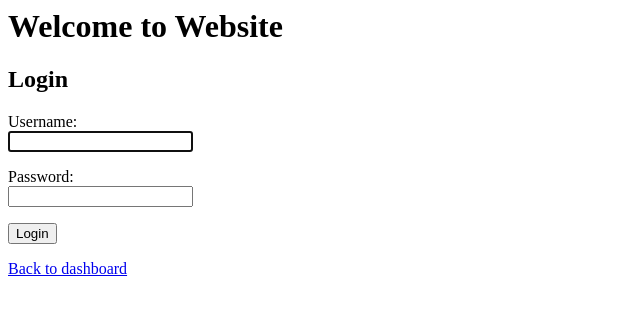
After one commit to mlzepplin/website, a Django app: page /accounts/login/ in a window 1280 px wide. The commit adds this page. Shown: the top 315 px of the page, without its empty margins (0-640 px from the left). Run offline with Django 5.2, Linux system fonts and the light colour scheme.

Commit message:
add django login support

```diff
--- a/website/users/templates/base.html
+++ b/website/users/templates/base.html
@@ -1,4 +1,13 @@
 <!--users/templates/base.html-->
+
+<style>
+    label, input {
+        display: block;
+    }
+    span.helptext {
+        display: none;
+    }
+</style>
 
 <h1>Welcome to Website</h1>
 
--- /dev/null
+++ b/website/users/templates/registration/login.html
@@ -0,0 +1,15 @@
+<!--users/templates/registration/login.html-->
+
+{% extends 'base.html' %}
+
+{% block content %}
+<h2>Login</h2>
+
+<form method="post">
+    {% csrf_token %}
+    {{ form.as_p }}
+    <input type="submit" value="Login">
+</form>
+
+<a href="{% url 'dashboard' %}">Back to dashboard</a>
+{% endblock %}
--- a/website/users/urls.py
+++ b/website/users/urls.py
@@ -1,8 +1,9 @@
 # users/users.py
 
-from django.urls import path
+from django.urls import path, include
 from users.views import dashboard
 
 urlpatterns = [
     path("dashboard/", dashboard, name="dashboard"),
+    path("accounts/", include("django.contrib.auth.urls")),
 ]
```
Also changed, not shown: website/db.sqlite3.
